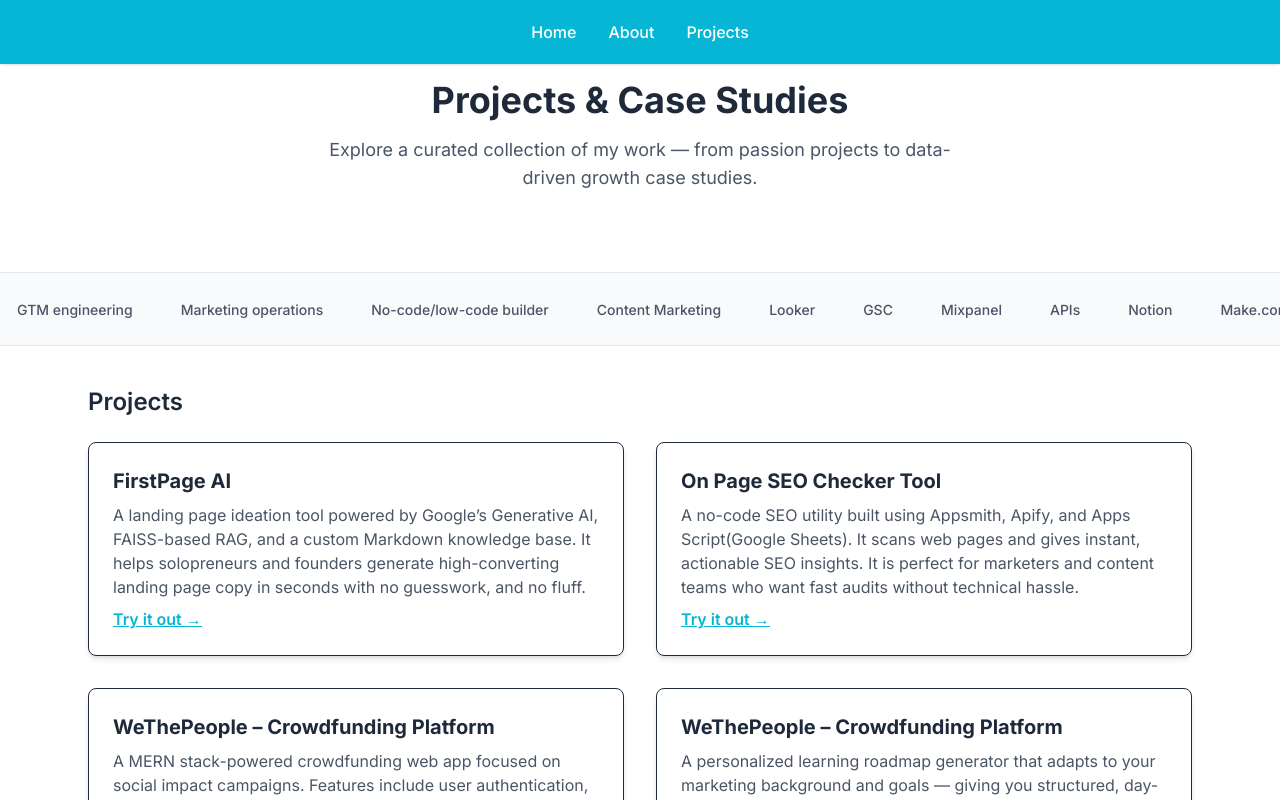
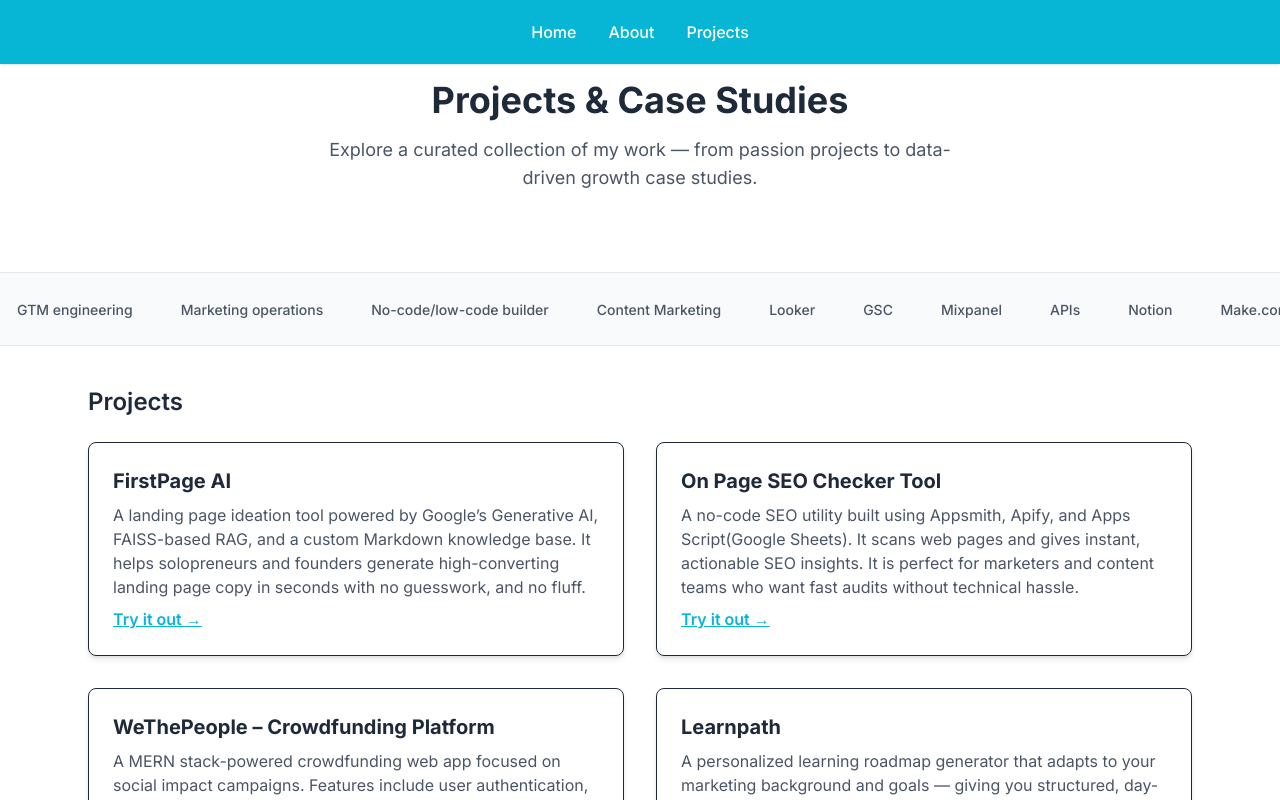
Before and after one commit to vysh1234vyshnav1223/portfolio, a Next.js app: page /projects in a window 1280 px wide. Shown: the top 800 px of the page. Built offline with nearby package versions, Linux system fonts and the light colour scheme.

Commit message:
Update page.tsx

```diff
--- a/app/projects/page.tsx
+++ b/app/projects/page.tsx
@@ -73,7 +73,7 @@
             <a href="https://wethepeople-project.onrender.com/" className="text-accent font-semibold underline">Try it out →</a>
           </div>
           <div className="p-6 border rounded-lg shadow-md hover:shadow-xl transition-all duration-300">
-            <h3 className="text-xl font-bold mb-2">WeThePeople – Crowdfunding Platform</h3>
+            <h3 className="text-xl font-bold mb-2">Learnpath</h3>
             <p className="text-gray-600 mb-2">A personalized learning roadmap generator that adapts to your marketing background and goals — giving you structured, day-by-day curricula instead of endless open-ended AI chats.
                 Built for marketers who want to learn technical skills like SQL, Python, or data analytics without losing focus or motivation mid-journey.</p>
             <a href="https://learnpath-omega.vercel.app/" className="text-accent font-semibold underline">Try it out →</a>
```
